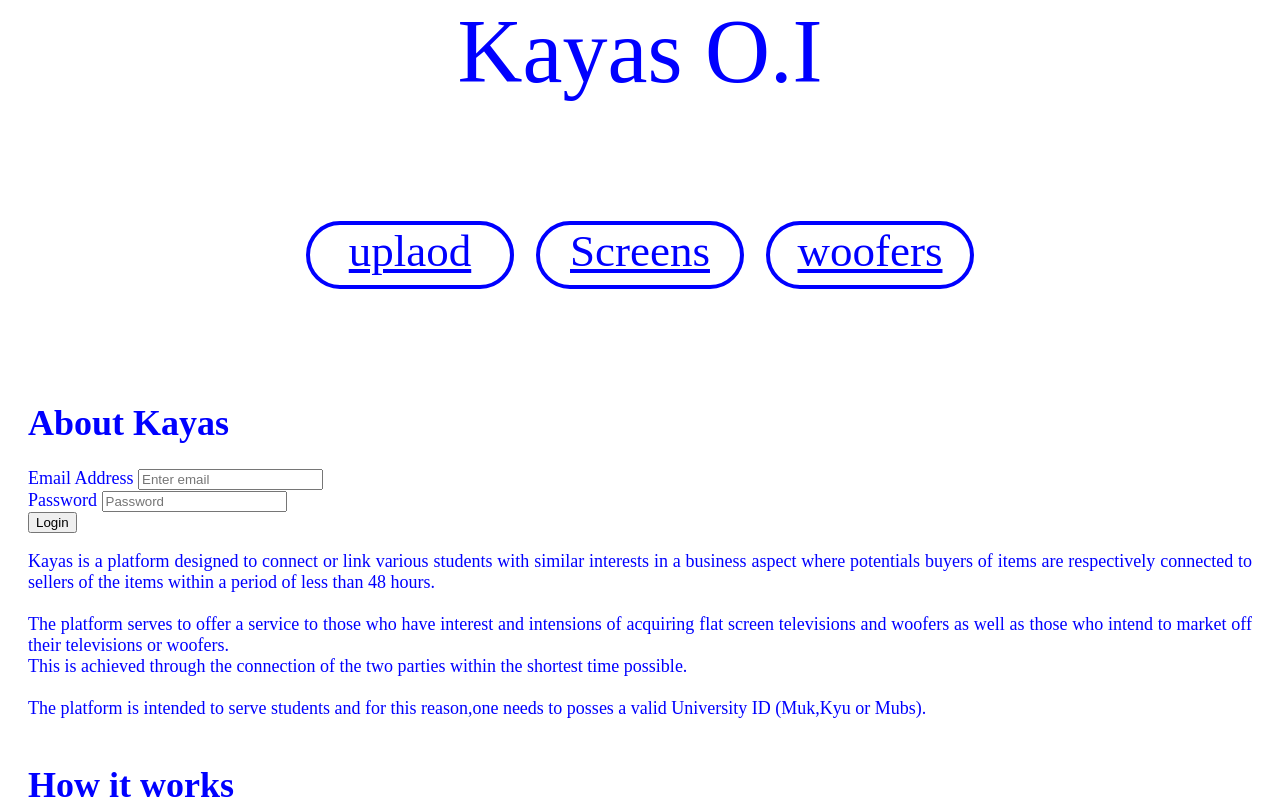
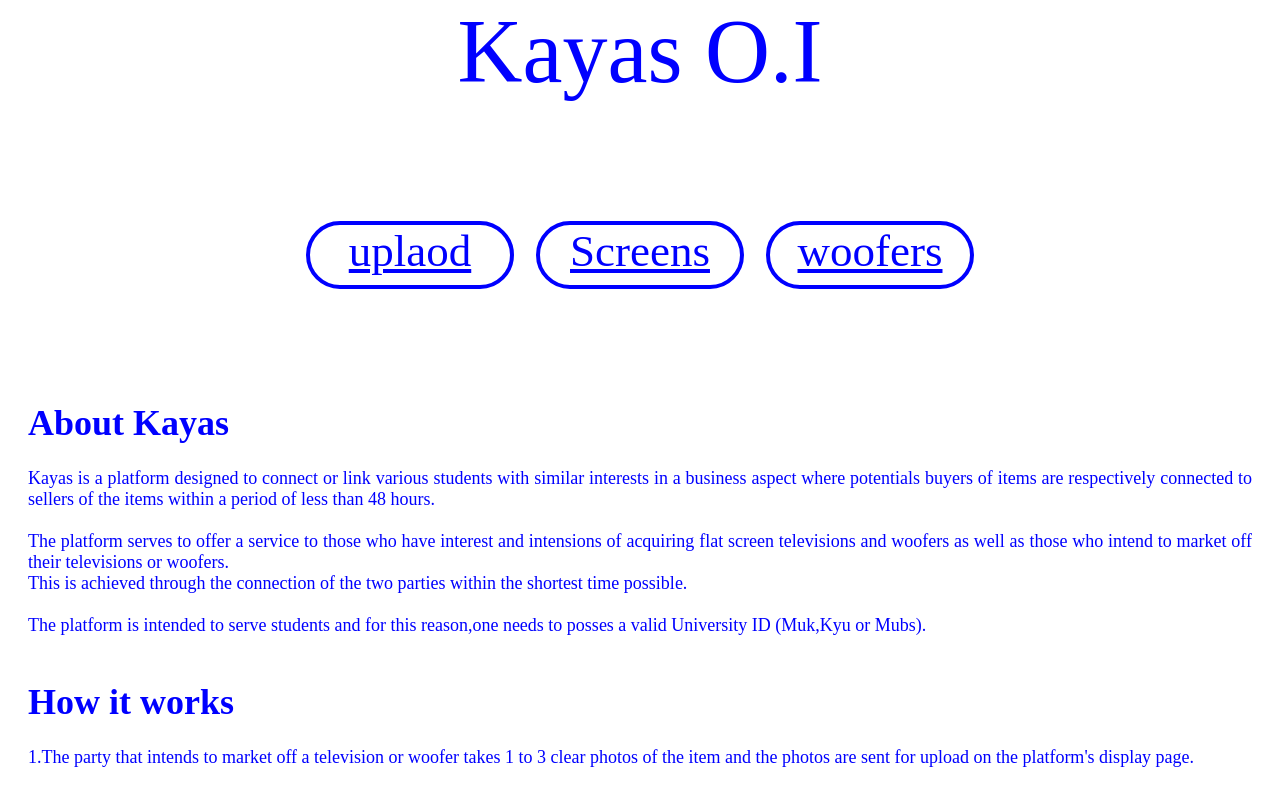
Before and after one commit to kayas111/talha, a plain HTML site: page index.html in a window 1280 px wide. Shown: the top 809 px of the page. Drawn offline with Linux system fonts and the light colour scheme.

Commit message:
Update index.html

```diff
--- a/index.html
+++ b/index.html
@@ -37,21 +37,6 @@ font-size:45px;
 
 <div class="bdy2">
 <h1>About Kayas</h1>
- <form method="post" action="mailto: onongeisaac@gmail.com" role="form" class="form-inline">
- <div class="form-group">
- <label for="emailaddress" class="sr-only">Email
- Address</label>
- <input type="email" class="form-control" id="emailaddress"
- placeholder="Enter email">
- </div>
- <div class="form-group">
- <label for="enterpassword" class="sr-only">Password</label>
- <input type="password" class="form-control"
- id="enterpassword" placeholder="Password">
- </div>
- <button type="submit" class="btn btn-default">Login</button>
-
-</form>
 Kayas is a platform designed to connect or link various students with similar interests in a business aspect where potentials buyers of items are respectively connected to sellers of the items within a period of less than 48 hours.<br><br>
 The platform serves to offer a service to those who have interest and intensions of acquiring flat screen televisions and woofers as well as those who intend to market off their televisions or woofers.<br>
 This is achieved through the connection of the two parties within the shortest time possible.<br><br>
```
